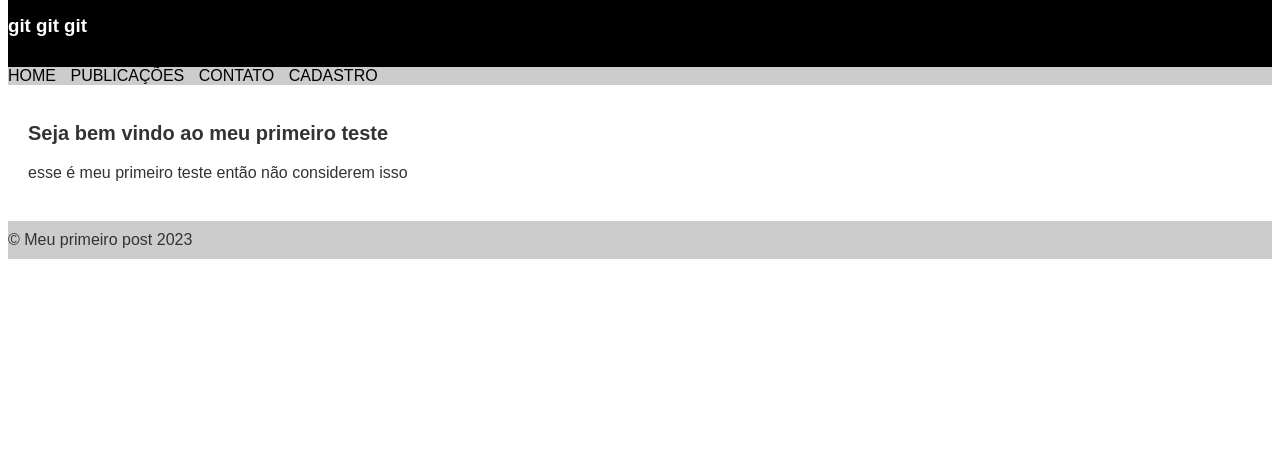
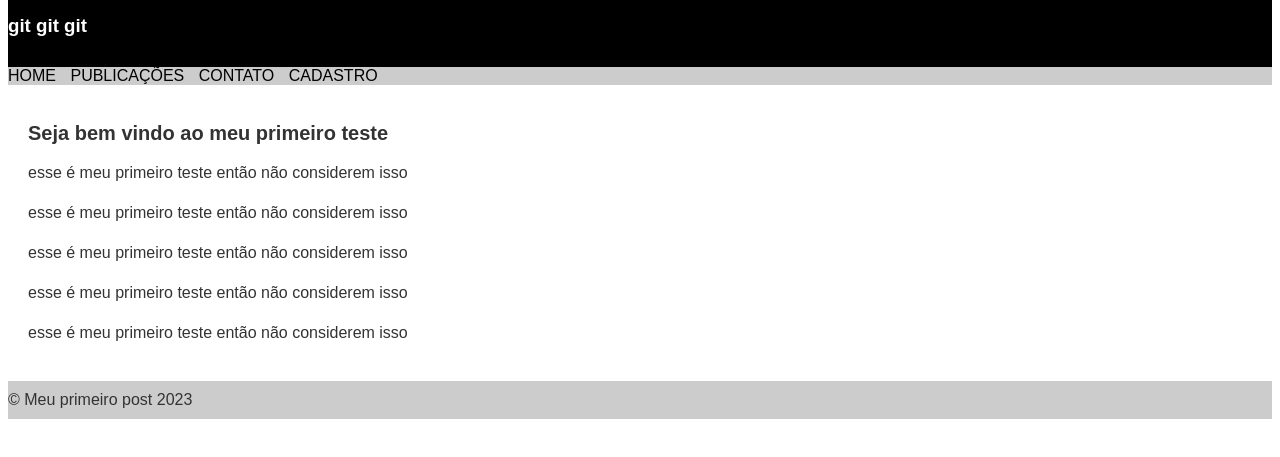
Before and after one commit to Isabelle0210/testeoficial, a plain HTML site: page index.html in a window 1280 px wide. Shown: the part 105-562 px from the top of the page. Drawn offline with Linux system fonts and the light colour scheme.

Commit message:
adicionando novos paragrafos

```diff
--- a/index.html
+++ b/index.html
@@ -24,6 +24,10 @@
     <section>
         <h2>Seja bem vindo ao meu primeiro teste</h2>
         <p>esse é meu primeiro teste então não considerem isso</p>
+        <p>esse é meu primeiro teste então não considerem isso</p>
+        <p>esse é meu primeiro teste então não considerem isso</p>
+        <p>esse é meu primeiro teste então não considerem isso</p>
+        <p>esse é meu primeiro teste então não considerem isso</p>
     </section>
     <footer>
         &copy; Meu primeiro post 2023
```
